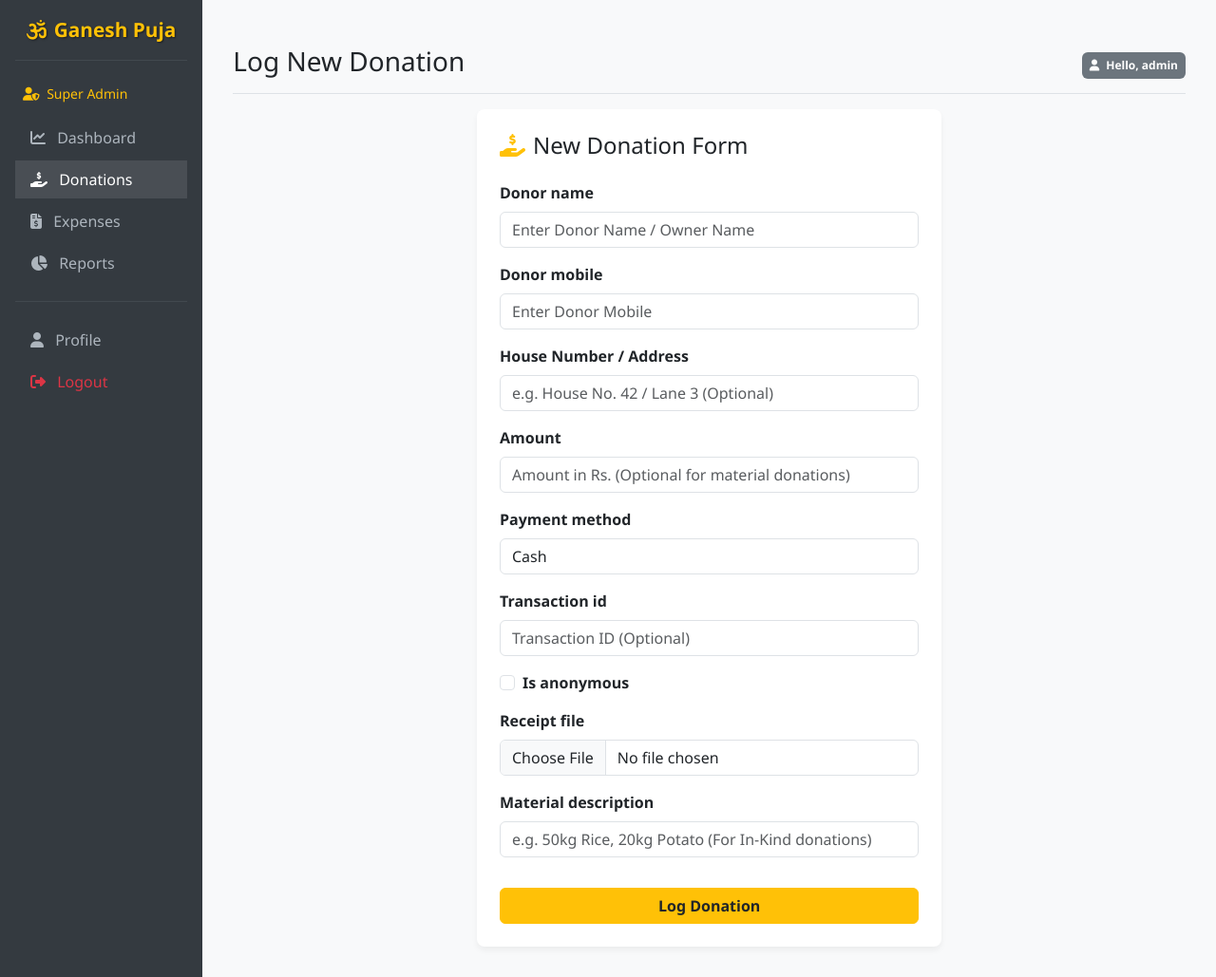
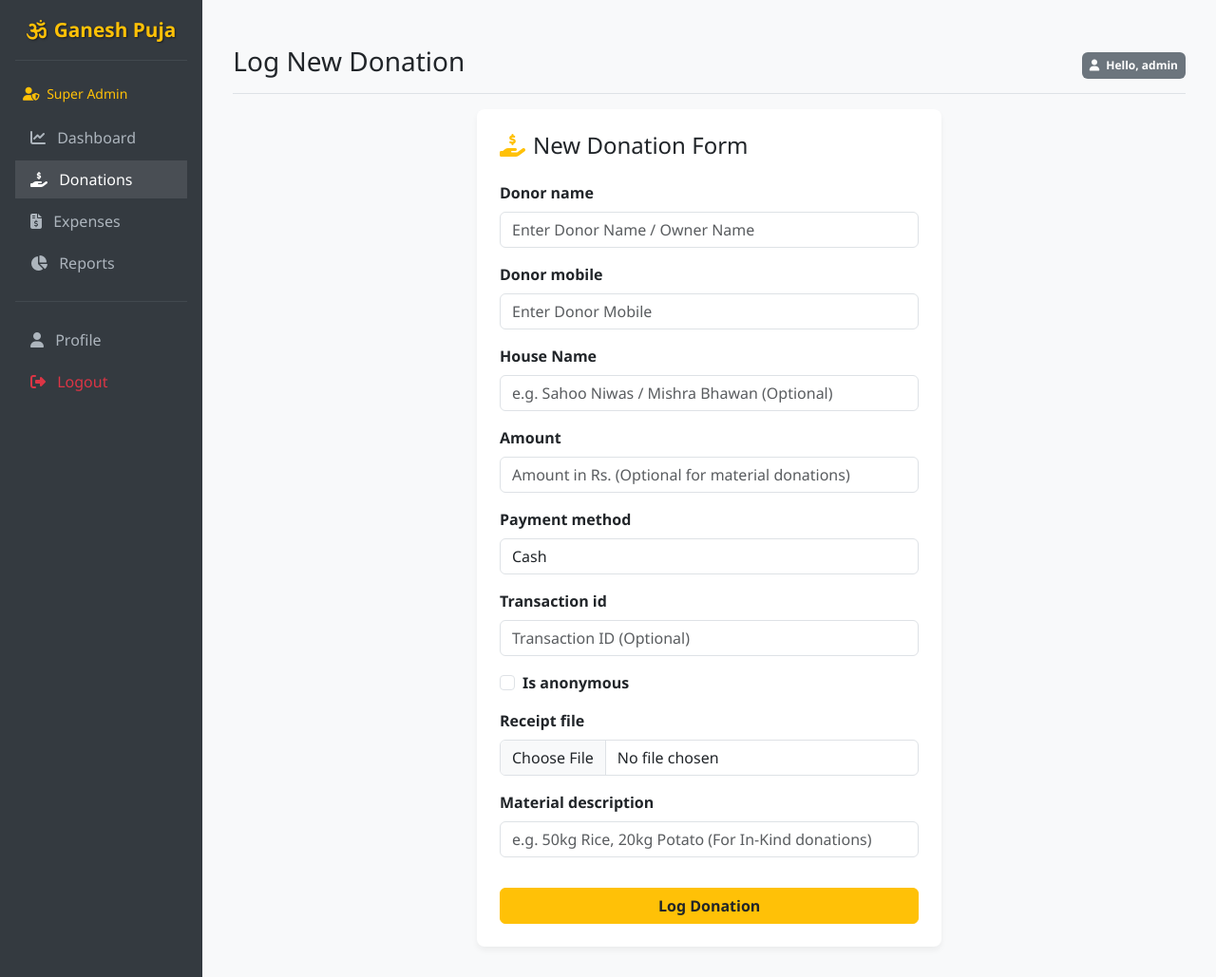
Before and after one commit to Santosh190512/ganesh-puja, a Django app: page /donations/add/ in a window 1280 px wide. Shown: the whole page at 95% size. Run offline with Django 5.2, Linux system fonts and the light colour scheme; a user stored in the database is signed in.

Commit message:
changed house detail tracker to house name only

```diff
--- a/puja/forms.py
+++ b/puja/forms.py
@@ -32,7 +32,7 @@ class DonationForm(forms.ModelForm):
         widgets = {
             'donor_name': forms.TextInput(attrs={'class': 'form-control', 'placeholder': 'Enter Donor Name / Owner Name'}),
             'donor_mobile': forms.TextInput(attrs={'class': 'form-control', 'placeholder': 'Enter Donor Mobile'}),
-            'house_number': forms.TextInput(attrs={'class': 'form-control', 'placeholder': 'e.g. House No. 42 / Lane 3 (Optional)'}),
+            'house_number': forms.TextInput(attrs={'class': 'form-control', 'placeholder': 'e.g. Sahoo Niwas / Mishra Bhawan (Optional)'}),
             'amount': forms.NumberInput(attrs={'class': 'form-control', 'placeholder': 'Amount in Rs. (Optional for material donations)'}),
             'payment_method': forms.Select(attrs={'class': 'form-control'}),
             'transaction_id': forms.TextInput(attrs={'class': 'form-control', 'placeholder': 'Transaction ID (Optional)'}),
--- a/puja/models.py
+++ b/puja/models.py
@@ -41,7 +41,7 @@ class Donation(models.Model):
     ]
     donor_name = models.CharField(max_length=100, blank=True, null=True)
     donor_mobile = models.CharField(max_length=15, blank=True, null=True)
-    house_number = models.CharField(max_length=100, blank=True, null=True, verbose_name="House Number / Address")
+    house_number = models.CharField(max_length=100, blank=True, null=True, verbose_name="House Name")
     amount = models.DecimalField(max_digits=10, decimal_places=2)
     payment_method = models.CharField(max_length=10, choices=PAYMENT_METHODS, default='CASH')
     transaction_id = models.CharField(max_length=100, blank=True, null=True)
--- a/puja/templates/puja/receipt.html
+++ b/puja/templates/puja/receipt.html
@@ -86,7 +86,7 @@
                 </tr>
                 {% if donation.house_number %}
                 <tr>
-                    <th>House No. / Address</th>
+                    <th>House Name</th>
                     <td>{{ donation.house_number }}</td>
                 </tr>
                 {% endif %}
```
Also changed, not shown: db.sqlite3, puja/migrations/0006_alter_donation_house_number.py (added).
